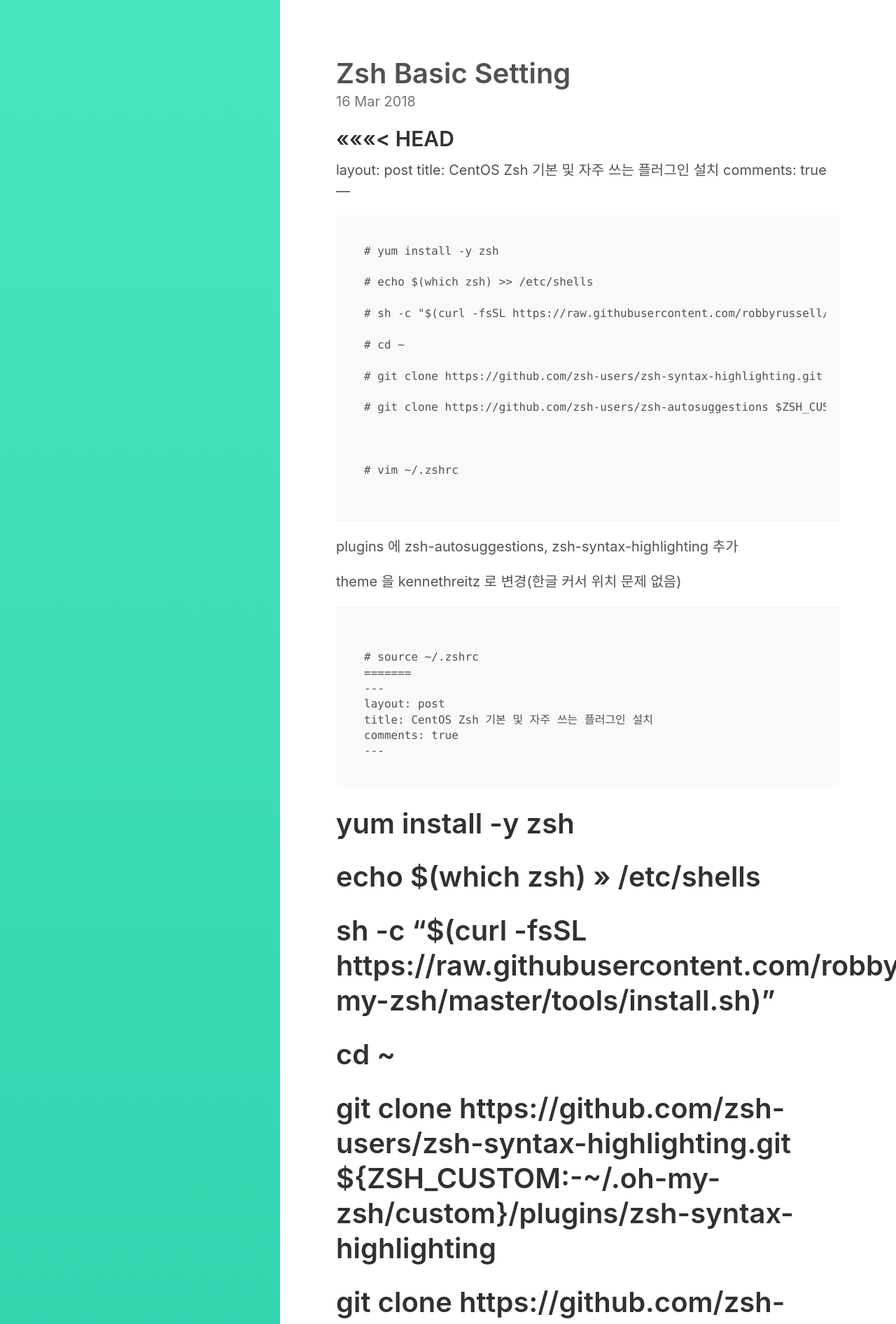
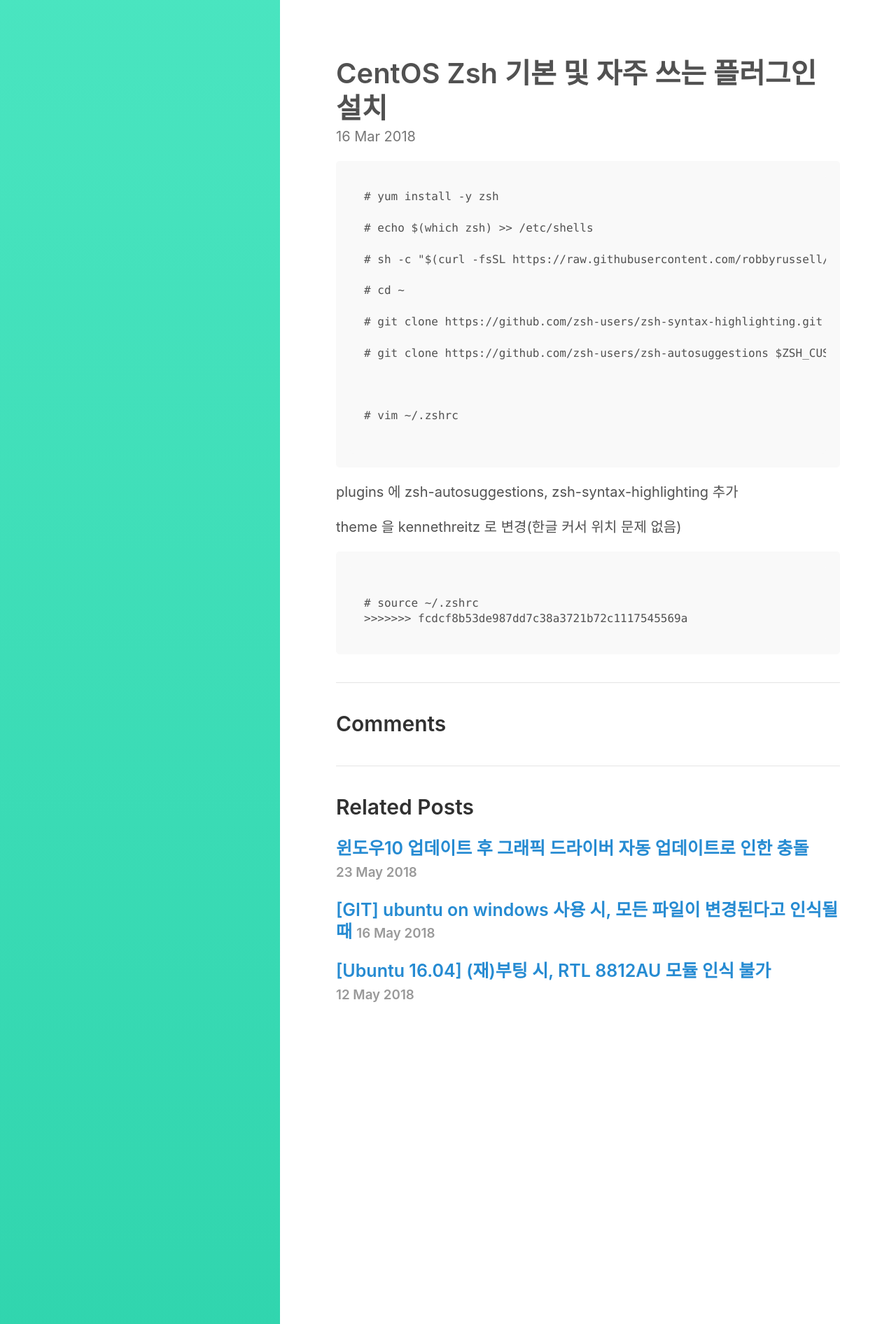
Before and after one commit to starrybleu/starrybleu.github.io, a Jekyll site: the page built from _posts/2018-03-16-zsh-basic-setting.md, in a window 1280 px wide. Shown: the top 1892 px of the page at 70% size. Built offline with Jekyll 4.4.1, drawn with Linux system fonts in a browser that asks for light colours; our own code applies the rules of GitHub Pages for plain Markdown files; comment, search, counter and statistics services are not loaded; some of the changed text lies outside the part shown.

Commit message:
Fix wrong pushed file

````diff
--- a/_posts/2018-03-16-zsh-basic-setting.md
+++ b/_posts/2018-03-16-zsh-basic-setting.md
@@ -1,36 +1,3 @@
-<<<<<<< HEAD
----
-layout: post
-title: CentOS Zsh 기본 및 자주 쓰는 플러그인 설치
-comments: true
----
-```
-# yum install -y zsh
-
-# echo $(which zsh) >> /etc/shells
-
-# sh -c "$(curl -fsSL https://raw.githubusercontent.com/robbyrussell/oh-my-zsh/master/tools/install.sh)"
-
-# cd ~
-
-# git clone https://github.com/zsh-users/zsh-syntax-highlighting.git ${ZSH_CUSTOM:-~/.oh-my-zsh/custom}/plugins/zsh-syntax-highlighting
-
-# git clone https://github.com/zsh-users/zsh-autosuggestions $ZSH_CUSTOM/plugins/zsh-autosuggestions
-
-
-
-# vim ~/.zshrc
-
-```
-
-plugins 에 zsh-autosuggestions, zsh-syntax-highlighting 추가
-
-theme 을 kennethreitz 로 변경(한글 커서 위치 문제 없음)
-
-```
-
-# source ~/.zshrc
-=======
 ---
 layout: post
 title: CentOS Zsh 기본 및 자주 쓰는 플러그인 설치
````
